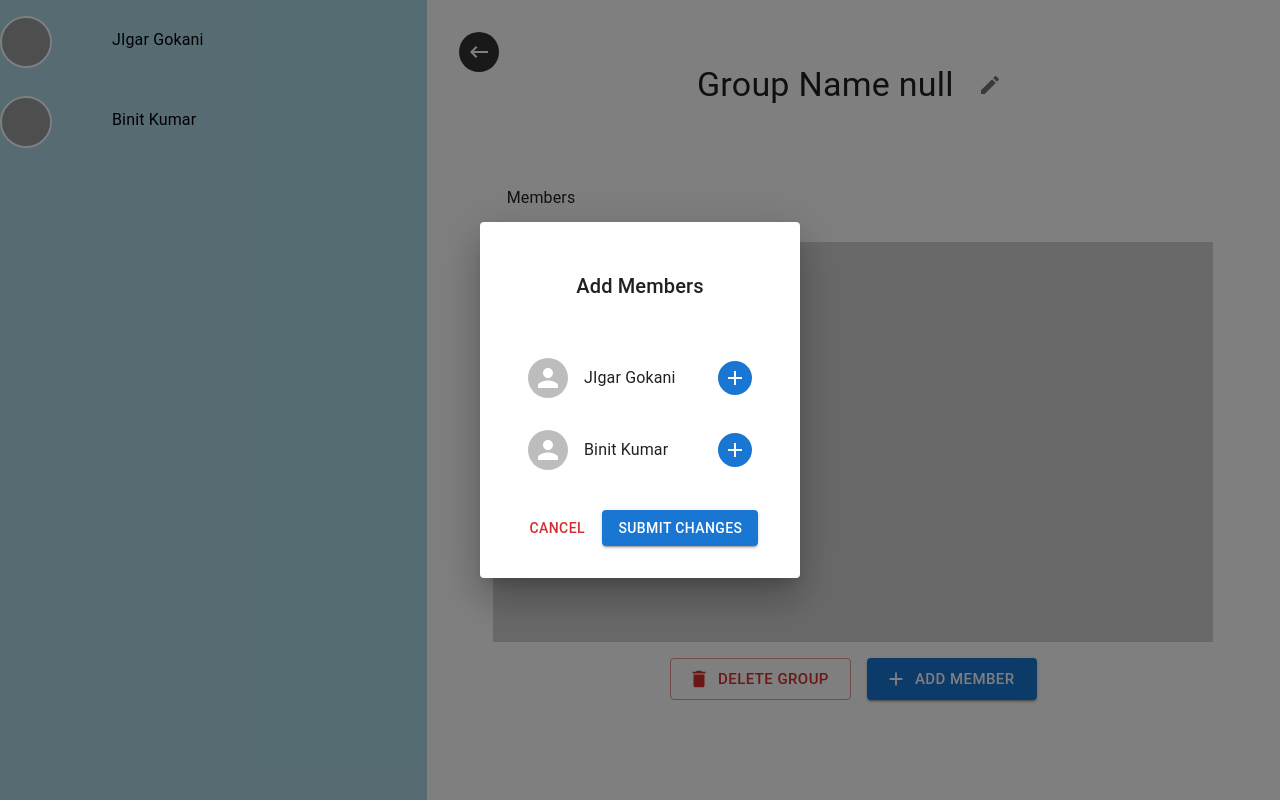
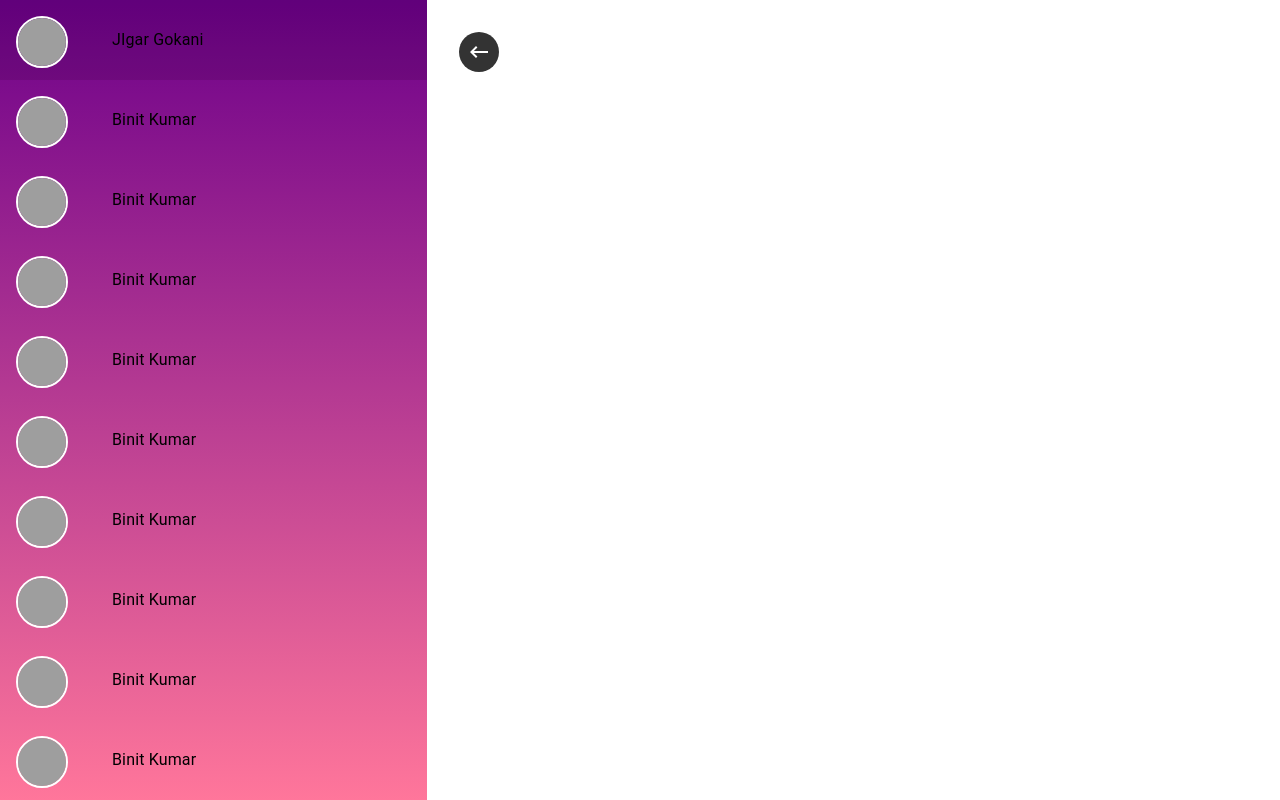
Before and after one commit to JigarGokani/chatApp-Chatify, a React (Vite) app in the folder client/: page /groups in a window 1280 px wide. Built offline with nearby package versions, Linux system fonts and the light colour scheme; grey boxes are pictures that could not be loaded.

Commit message:
dashboard-left integrated

```diff
--- a/client/src/App.jsx
+++ b/client/src/App.jsx
@@ -9,7 +9,8 @@ const Chat = lazy(()=>import("./pages/Chat"))
 const Groups = lazy(()=>import("./pages/Groups"))
 const NotFound = lazy(()=>import("./pages/NotFound"))
 
-
+const AdminLogin = lazy(()=>import("./pages/admin/AdminLogin"))
+const Dashboard = lazy(()=>import("../src/pages/admin/Dashboard"))
 
 
 let user = true;
@@ -34,6 +35,10 @@ const App = () => {
   }
   />
 
+  <Route path='/admin' element={<AdminLogin/>}/>
+  <Route path='/admin/dashboard' element={<Dashboard/>}/>
+
+
   <Route path='*' element={<NotFound/>}/>
 
 
--- a/client/src/components/dialogs/AddMemberDialog.jsx
+++ b/client/src/components/dialogs/AddMemberDialog.jsx
@@ -1,24 +1,39 @@
 import { Button, Dialog, DialogTitle, Stack, Typography } from "@mui/material";
-import React from "react";
+import React, { useState } from "react";
 import { sampleUsers } from "../../constants/sampleData";
 import UserItem from "../shared/UserItem";
 
 const AddMemberDialog = ({ addMember, isLoadingAddMember, chatId }) => {
-  const addFriendHandler = () => {};
 
+    const [members,setMembers] = useState(sampleUsers)
+    const [selectedMembers,setSelectedMembers] = useState([])
 
-  const addMemberSubmitHandler = () =>{}
+    const selectMemberHandler =(id)=>{
+      setSelectedMembers((prev)=>
+      prev.includes(id)
+      ? prev.filter((currElement)=>currElement !== id)
+      : [...prev,id]
+      )
 
-  const closeHandler = () =>{}
+    }
+
+  const addMemberSubmitHandler = () =>{
+     closeHandler()
+  }
+
+  const closeHandler = () =>{
+    setSelectedMembers([])
+    setMembers([])
+  }
 
   return (
     <Dialog open onClose={closeHandler}>
       <Stack p={"2rem"} width={"20rem"} spacing={"2rem"}>
         <DialogTitle textAlign={"center"}>Add Members</DialogTitle>
         <Stack spacing={"1rem"}>
-          {sampleUsers.length > 0 ? (
-            sampleUsers.map((i) => (
-              <UserItem key={i.id} user={i} handler={addFriendHandler} />
+          {members.length > 0 ? (
+            members.map((i) => (
+              <UserItem key={i._id} user={i} handler={selectMemberHandler} isAdded={selectedMembers.includes(i._id)}/>
             ))
           ) : (
             <Typography textAlign={"center"}>No Friends</Typography>
--- /dev/null
+++ b/client/src/components/layout/AdminLayout.jsx
@@ -0,0 +1,155 @@
+import { Close as CloseIcon, Dashboard as DashboardIcon, ExitToApp as ExitToAppIcon, Groups as GroupsIcon, ManageAccounts as ManageAccountsIcon, Menu as MenuIcon, Message as MessageIcon } from "@mui/icons-material";
+import { Box, Drawer, Grid, IconButton, Stack, Typography, styled } from "@mui/material";
+import React, { useState } from "react";
+import { Link as LinkComponent, useLocation } from "react-router-dom";
+
+const Link = styled(LinkComponent)`
+    text-decoration:none;
+    border-radius:2rem;
+    padding: 1rem 2rem;
+    color:black;
+    &:hover{
+        color:rgba(0,0,0,0.54);
+    }
+`
+
+const adminTabs = [
+    {
+        name:"Dashboard",
+        path:"/admin/dashboard",
+        icon:<DashboardIcon/>
+
+    },
+    {
+        name:"Users",
+        path:"/admin/users-management",
+        icon:<ManageAccountsIcon/>
+
+    },
+    {
+        name:"chats",
+        path:"/admin/chats-management",
+        icon:<GroupsIcon/>
+
+    },
+    {
+        name:"Messages",
+        path:"/admin/messages",
+        icon:<MessageIcon/>
+
+    }
+]
+
+const Sidebar = ({w="100%"}) =>{
+
+    const location = useLocation()
+
+    const logoutHandler = () =>{
+
+    }
+
+
+return (
+    <Stack width={w} direction={"column"} p={"3rem"} spacing={"3rem"}>
+        <Typography variant="h5" textTransform={"uppercase"}>
+            Chatify Admin
+        </Typography>
+
+        <Stack spacing={"1rem"}>
+            {adminTabs.map((tab)=>(
+                <Link
+                    key={tab.path}
+                    to={tab.path}
+                    sx={
+                        location.pathname === tab.path && {
+                            bgcolor:"black",
+                            color:"white",
+                            ":hover":{color:"white"}
+                        }
+                    }>
+                    <Stack direction={"row"} alignItems={"center"} spacing={"1rem"}>
+                        {tab.icon}
+
+                        <Typography fontSize={"1.2rem"}>{tab.name}</Typography>
+                    </Stack>
+                </Link>
+            ))}
+
+                <Link onClick={logoutHandler}>
+                    <Stack direction={"row"} alignItems={"center"} spacing={"1rem"}>
+                        <ExitToAppIcon/>
+
+                        <Typography fontSize={"1.2rem"}>Logout</Typography>
+                    </Stack>
+                </Link>
+
+        </Stack>
+    </Stack>
+)
+}
+
+
+
+const AdminLayout = ({children}) => {
+
+    const[isMobile,setIsMobile] = useState(false)
+
+    const handleMobile = () =>{
+        setIsMobile(!isMobile)
+    }
+
+    const handleClose = () =>{
+        setIsMobile(false)
+    }
+
+  return (
+    <Grid container minHeight={"100vh"}>
+        <Box
+            sx={{
+                display:{xs:"block",md:"none"},
+                position:"fixed",
+                right:"1rem",
+                top:"1rem",
+            }}
+        >
+            <IconButton onClick={handleMobile}>
+                {isMobile ? <CloseIcon/> : <MenuIcon/>}
+            </IconButton>
+
+        </Box>
+       <Grid
+        item
+        md={4}
+        lg={3}
+        sx={{
+            display:{
+                xs:"none",
+                md:"block"
+            }
+        }}
+       >
+        <Sidebar/>
+        </Grid>
+        <Grid
+            item
+            xs={12}
+            md={8}
+            lg={9}
+            sx={{
+                bgcolor:"#f5f5f5"
+            }}
+        >
+            {children}
+
+
+        </Grid>
+
+        <Drawer open={isMobile} onClose={handleClose}>
+            <Sidebar w="50vw"/>
+        </Drawer>
+
+    </Grid>
+  )
+};
+
+export default AdminLayout;
--- a/client/src/components/shared/AvatarCard.jsx
+++ b/client/src/components/shared/AvatarCard.jsx
@@ -5,7 +5,12 @@ import {transformImage} from "../../lib/features"
 const AvatarCard = ({avatar = [],max = 4}) => {
   return (
     <Stack direction={"row"} spacing={0.5}>
-        <AvatarGroup max={max}>
+        <AvatarGroup
+        max={max}
+        sx={{
+            position:"relative"
+        }}
+        >
             <Box width={"5rem"} height={"3rem"}>
                 {avatar.map((i,index)=>(
                     <Avatar
--- a/client/src/components/shared/UserItem.jsx
+++ b/client/src/components/shared/UserItem.jsx
@@ -2,7 +2,7 @@ import { Avatar, IconButton, ListItem, Stack, Typography } from '@mui/material';
 import React, { memo } from 'react'
 import {Remove as RemoveIcon,Add as AddIcon} from "@mui/icons-material"
 
-const UserItem = ({user,handler,handlerIsLoading,isAdded=false}) => {
+const UserItem = ({user,handler,handlerIsLoading,isAdded=false,styling={}}) => {
 
     const {name,_id,avatar} = user;
   return (
@@ -12,6 +12,7 @@ const UserItem = ({user,handler,handlerIsLoading,isAdded=false}) => {
         alignItems={"center"}
         spacing={"1rem"}
         width={"100%"}
+        {...styling}
         >
             <Avatar/>
             <Typography
--- a/client/src/components/specific/ChatList.jsx
+++ b/client/src/components/specific/ChatList.jsx
@@ -1,6 +1,7 @@
 import { Stack } from '@mui/material'
 import React from 'react'
 import ChatItem from '../shared/ChatItem'
+import { bgGradient } from '../../constants/color'
 
 const ChatList = ({
     w = "100%",
@@ -17,7 +18,10 @@ const ChatList = ({
     handlleDeleteChat,
 }) => {
   return (
-    <Stack width={w} direction={"column"}>
+    <Stack width={w} direction={"column"} overflow={"auto"} height={"100%"}
+
+
+    >
         {chats?.map((data,index)=>{
 
             const{avatar,_id,name,groupChat,members} = data;
--- a/client/src/constants/color.js
+++ b/client/src/constants/color.js
@@ -3,3 +3,5 @@ export const orange = "#ea7070"
 export const grayColor = "rgba(247,247,247,1)"
 
 export const lightBlue = "#2694ab"
+
+export const bgGradient = "linear-gradient(rgb(109 0 138), rgb(255 19 82 / 58%))"
--- a/client/src/constants/sampleData.js
+++ b/client/src/constants/sampleData.js
@@ -4,6 +4,69 @@ export const sampleChats =[
         avatar:["https://www.w3schools.com/howto/img_avatar.png"],
         name:"JIgar Gokani",
         _id:"1",
+        groupChat:false,
+        members:["1","2"]
+    },
+    {
+        avatar:["https://www.w3schools.com/howto/img_avatar.png"],
+        name:"Binit Kumar",
+        _id:"2",
+        groupChat:false,
+        members:["1","2"]
+    },
+    {
+        avatar:["https://www.w3schools.com/howto/img_avatar.png"],
+        name:"Binit Kumar",
+        _id:"2",
+        groupChat:false,
+        members:["1","2"]
+    },
+    {
+        avatar:["https://www.w3schools.com/howto/img_avatar.png"],
+        name:"Binit Kumar",
+        _id:"2",
+        groupChat:false,
+        members:["1","2"]
+    },
+    {
+        avatar:["https://www.w3schools.com/howto/img_avatar.png"],
+        name:"Binit Kumar",
+        _id:"2",
+        groupChat:false,
+        members:["1","2"]
+    },,
+    {
+        avatar:["https://www.w3schools.com/howto/img_avatar.png"],
+        name:"Binit Kumar",
+        _id:"2",
+        groupChat:false,
+        members:["1","2"]
+    },
+    {
+        avatar:["https://www.w3schools.com/howto/img_avatar.png"],
+        name:"Binit Kumar",
+        _id:"2",
+        groupChat:false,
+        members:["1","2"]
+    },
+    {
+        avatar:["https://www.w3schools.com/howto/img_avatar.png"],
+        name:"Binit Kumar",
+        _id:"2",
+        groupChat:false,
+        members:["1","2"]
+    },
+    {
+        avatar:["https://www.w3schools.com/howto/img_avatar.png"],
+        name:"Binit Kumar",
+        _id:"2",
+        groupChat:false,
+        members:["1","2"]
+    },
+    {
+        avatar:["https://www.w3schools.com/howto/img_avatar.png"],
+        name:"Binit Kumar",
+        _id:"2",
         groupChat:false,
         members:["1","2"]
     },
--- a/client/src/pages/Groups.jsx
+++ b/client/src/pages/Groups.jsx
@@ -22,7 +22,9 @@ import {
 import { useNavigate, useSearchParams } from "react-router-dom";
 import { Link } from "../components/styles/StyledComponents";
 import AvatarCard from "../components/shared/AvatarCard";
-import { sampleChats } from "../constants/sampleData";
+import { sampleChats, sampleUsers } from "../constants/sampleData";
+import UserItem from "../components/shared/UserItem";
+import { bgGradient } from "../constants/color";
 
 const ConfirmDeleteDialog = lazy(() =>
   import("../components/dialogs/ConfirmDeleteDialog")
@@ -32,7 +34,7 @@ const AddMemberDialog = lazy(() =>
   import("../components/dialogs/AddMemberDialog")
 );
 
-const isAddMember = true;
+const isAddMember = false;
 
 const Groups = () => {
   const chatId = useSearchParams()[0].get("group");
@@ -74,9 +76,15 @@ const Groups = () => {
     closeConfirmDeleteHandler();
   }
 
+  const removeMemberHandler = (id) =>{
+
+  }
+
   useEffect(() => {
-    setGroupName(`Group Name ${chatId}`);
+    if(chatId){
+      setGroupName(`Group Name ${chatId}`);
     setGroupNameUpdatedValue(`Group Name ${chatId}`);
+    }
 
     return () => {
       setGroupName("");
@@ -194,11 +202,11 @@ const Groups = () => {
             xs: "none",
             sm: "block",
           },
+
         }}
         sm={4}
-        bgcolor={"lightblue"}
       >
-        <GroupList myGroups={sampleChats} chatId={chatId} />
+        <GroupList myGroups={sampleChats} chatId={chatId}/>
       </Grid>
 
       <Grid
@@ -235,11 +243,21 @@ const Groups = () => {
                 md: "1rem 4rem",
               }}
               spacing={"2rem"}
-              bgcolor={"lightgray"}
               height={"50vh"}
               overflow={"auto"}
             >
               {/* Members */}
+              {
+                sampleUsers.map((i)=>(
+                  <UserItem user={i} key={i._id} isAdded styling={{
+                    boxShadow:"0 0 0.5rem rgba(0,0,0,0.2)",
+                    padding:"1rem 2rem",
+                    borderRadius:"1rem",
+                  }}
+                  handler={removeMemberHandler}
+                  />
+                ))
+              }
             </Stack>
             {ButtonGroup}
           </>
@@ -262,8 +280,10 @@ const Groups = () => {
 
       <Drawer
         sx={{
+          display:{
           xs: "block",
           sm: "none",
+          },
         }}
         open={isMobileMenuOpen}
         onClose={handleMobileClose}
@@ -275,7 +295,13 @@ const Groups = () => {
 };
 
 const GroupList = ({ w = "100%", myGroups = [], chatId }) => (
-  <Stack width={w}>
+  <Stack width={w}
+  sx={{
+    backgroundImage:bgGradient,
+    height:"100vh",
+    overflow:"auto"
+  }}
+  >
     {myGroups.length > 0 ? (
       myGroups.map((group) => (
         <GroupListItem group={group} chatId={chatId} key={group._id} />
--- a/client/src/pages/Login.jsx
+++ b/client/src/pages/Login.jsx
@@ -4,6 +4,7 @@ import {CameraAlt as CameraAltIcon} from "@mui/icons-material"
 import { VisuallyHiddenInput } from '../components/styles/StyledComponents'
 import {useFileHandler, useInputValidation} from "6pp"
 import { usernameValidator } from '../utils/validators'
+import { bgGradient } from '../constants/color'
 
 
 
@@ -34,8 +35,7 @@ const handleSignUp = (e) =>{
   return(
     <div
     style={{
-      backgroundImage:
-      "linear-gradient(rgba(200,200,200,0.5),rgba(120,110,220,0.5))"
+      backgroundImage:bgGradient
     }}
     >
 
--- /dev/null
+++ b/client/src/pages/admin/AdminLogin.jsx
@@ -0,0 +1,92 @@
+import React from "react";
+import {Avatar, Button,Container,IconButton,Paper, Stack, TextField, Typography} from "@mui/material"
+import { bgGradient } from "../../constants/color";
+import { useInputValidation } from "6pp";
+import { Navigate } from "react-router-dom";
+
+const isAdmin = false
+const AdminLogin = () => {
+
+    const secretKey = useInputValidation("")
+
+    const submitHandler = (e) =>{
+        e.preventDefault()
+    }
+
+
+    if(isAdmin) return <Navigate to="/admin/dashboard"/>
+
+  return (
+    <div
+    style={{
+      backgroundImage:bgGradient
+    }}
+    >
+
+<Container
+  component={"main"}
+  maxWidth="xs"
+  sx={{
+    height:"100vh",
+    display:"flex",
+    justifyContent:"center",
+    alignItems:"center"
+  }}>
+    <Paper
+    elevation={3}
+    sx={{
+      padding:4,
+      display:"flex",
+      flexDirection:"column",
+      alignItems:"center",
+    }}
+    >
+
+
+  <>
+    <Typography variant='h5'>Admin Login</Typography>
+    <form style={{
+      width:"100%",
+      marginTop:"1rem",
+    }}
+    onSubmit={submitHandler}
+    >
+
+
+
+      <TextField
+      required
+      fullWidth
+      label="Secret key"
+      type='password'
+      margin='normal'
+      variant='outlined'
+      value={secretKey.value}
+      onChange={secretKey.changeHandler}
+      />
+
+      <Button
+      fullWidth
+      sx={{marginTop:"1rem"}}
+      variant="contained"
+      color="primary"
+      type="submit">
+        Login
+      </Button>
+
+
+    </form>
+  </>
+
+
+
+
+
+    </Paper>
+
+  </Container>
+    </div>
+  )
+};
+
+export default AdminLogin;
--- /dev/null
+++ b/client/src/pages/admin/Dashboard.jsx
@@ -0,0 +1,12 @@
+import React from "react";
+import AdminLayout from "../../components/layout/AdminLayout";
+
+const Dashboard = () => {
+  return (
+    <AdminLayout>
+        <div>Dashboard</div>
+    </AdminLayout>
+  )
+};
+
+export default Dashboard;
```
